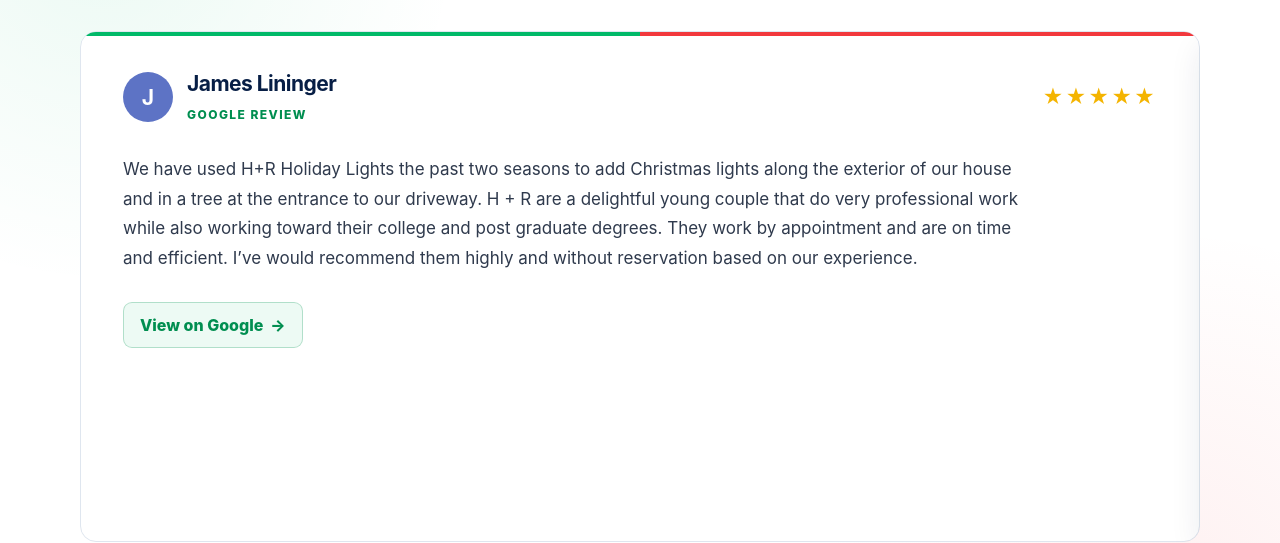
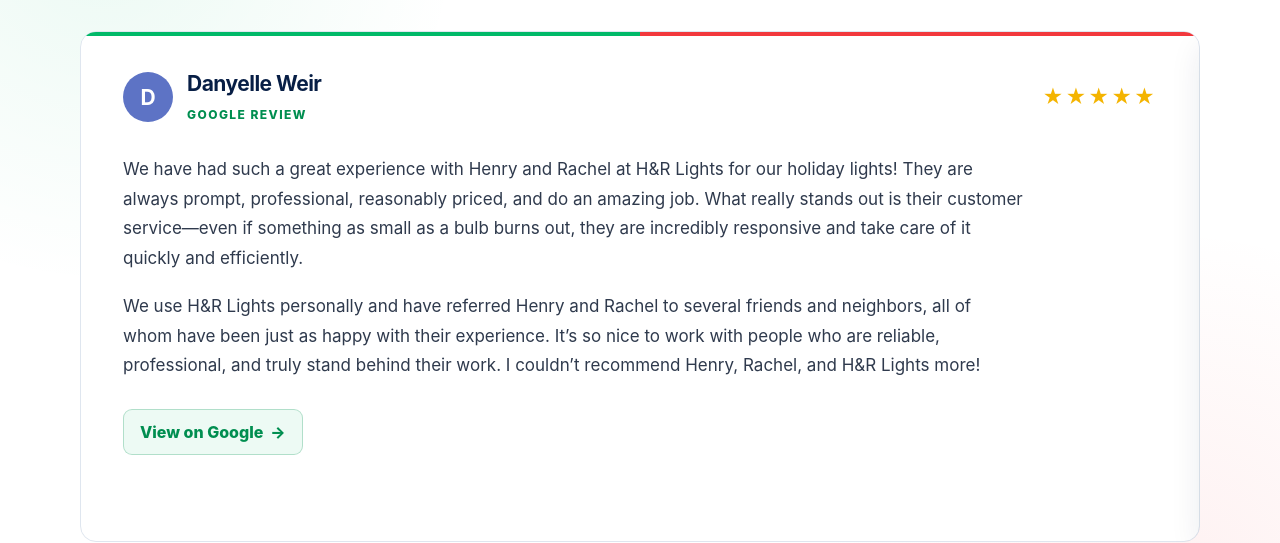
Before and after one commit to henrydfirst-max/handr-holiday-lights, a plain HTML site: page index.html in a window 1280 px wide. Shown: the part 1726-2269 px from the top of the page. Drawn offline with Linux system fonts and the light colour scheme.

Commit message:
Add Danyelle Weir's full customer review

```diff
--- a/index.html
+++ b/index.html
@@ -172,6 +172,26 @@
         <div class="review-viewport">
             <!-- Add new verified reviews as articles in this track; the carousel detects them automatically. -->
             <div class="review-track" data-review-track>
+        <article class="review-card review-card-current review-slide" data-review-slide>
+            <div class="review-card-top">
+                <div class="reviewer">
+                    <span class="reviewer-avatar" aria-hidden="true">D</span>
+                    <div>
+                        <h3>Danyelle Weir</h3>
+                        <span class="review-card-source">Google Review</span>
+                    </div>
+                </div>
+                <span class="review-card-stars" aria-label="5 out of 5 stars">★★★★★</span>
+            </div>
+            <blockquote>
+                <p>We have had such a great experience with Henry and Rachel at H&amp;R Lights for our holiday lights! They are always prompt, professional, reasonably priced, and do an amazing job. What really stands out is their customer service—even if something as small as a bulb burns out, they are incredibly responsive and take care of it quickly and efficiently.</p>
+                <p>We use H&amp;R Lights personally and have referred Henry and Rachel to several friends and neighbors, all of whom have been just as happy with their experience. It’s so nice to work with people who are reliable, professional, and truly stand behind their work. I couldn’t recommend Henry, Rachel, and H&amp;R Lights more!</p>
+            </blockquote>
+            <div class="review-actions">
+                <a href="https://www.google.com/maps/contrib/112571270942368962581/reviews?hl=en" target="_blank" rel="noopener noreferrer">View on Google <span aria-hidden="true">→</span></a>
+            </div>
+        </article>
+
         <article class="review-card review-card-current review-slide" data-review-slide>
             <div class="review-card-top">
                 <div class="reviewer">
```
